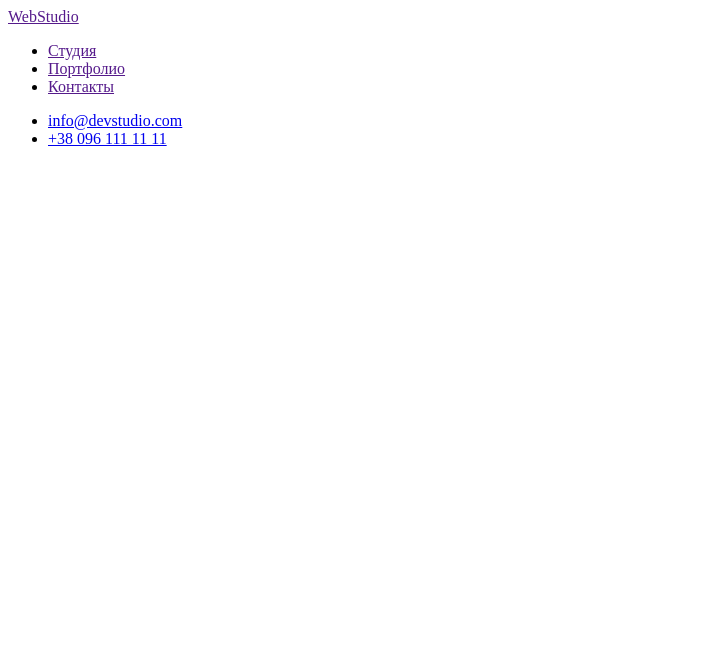
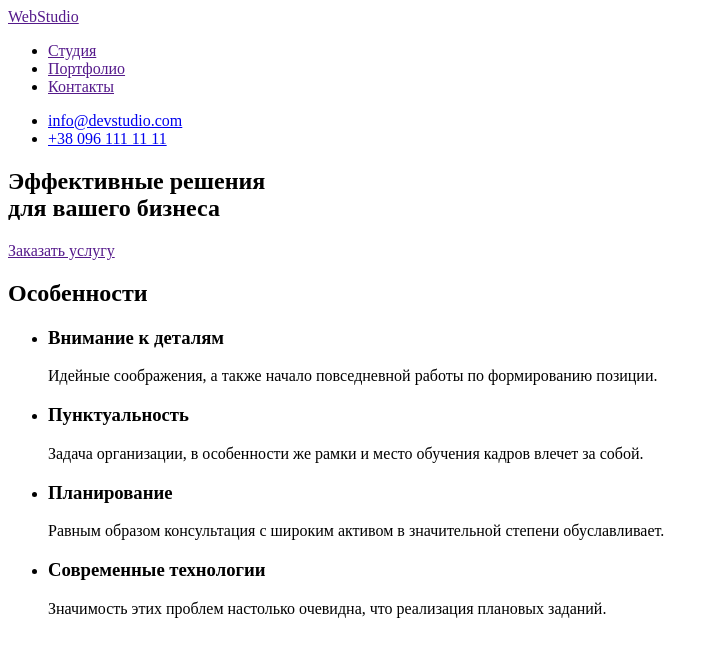
Before and after one commit to LanaVolt/goit-markup-hw-01, a plain HTML site: page index.html in a window 1280 px wide. Shown: the whole page, without its empty margins (0-719 px from the left). Drawn offline with Linux system fonts and the light colour scheme.

Commit message:
add section 1, section features

```diff
--- a/index.html
+++ b/index.html
@@ -15,11 +15,36 @@
                 <li><a href="">Портфолио</a></li>
                 <li><a href="">Контакты</a></li>
             </ul>
+        </nav>
             <ul>
                 <li><a href="mailto:info@devstudio.com">info@devstudio.com</a></li>
                 <li><a href="tel:+380961111111">+38 096 111 11 11</a></li>
             </ul>
-        </nav>
     </header>
+    <section>
+        <h1>Эффективные решения <br> для вашего бизнеса</h1>
+        <a href="">Заказать услугу</a>
+    </section>
+    <section>
+        <h2>Особенности</h2>
+        <ul>
+            <li>
+                <h3>Внимание к деталям</h3>
+                <p>Идейные соображения, а также начало повседневной работы по формированию позиции.</p>
+            </Li>
+            <li>
+                <h3>Пунктуальность</h3>
+                <p>Задача организации, в особенности же рамки и место обучения кадров влечет за собой.</p>
+            </Li>
+            <li>
+                <h3>Планирование</h3>
+                <p>Равным образом консультация с широким активом в значительной степени обуславливает.</p>
+            </Li>
+            <li>
+               <h3>Современные технологии</h3>
+               <p>Значимость этих проблем настолько очевидна, что реализация плановых заданий.</p>
+            </Li>
+        </ul>
+    </section>
 </body>
 </html>
```
